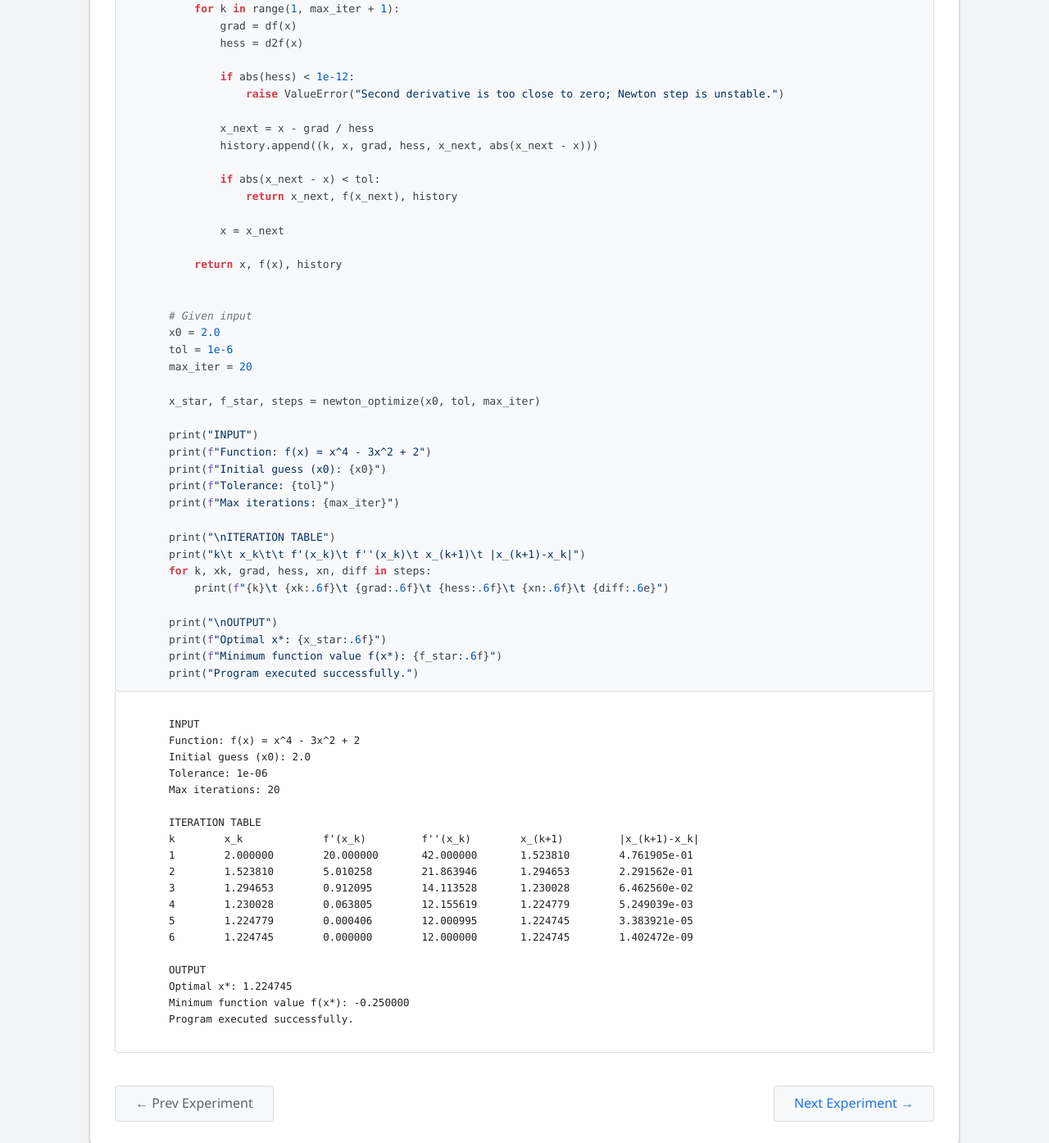
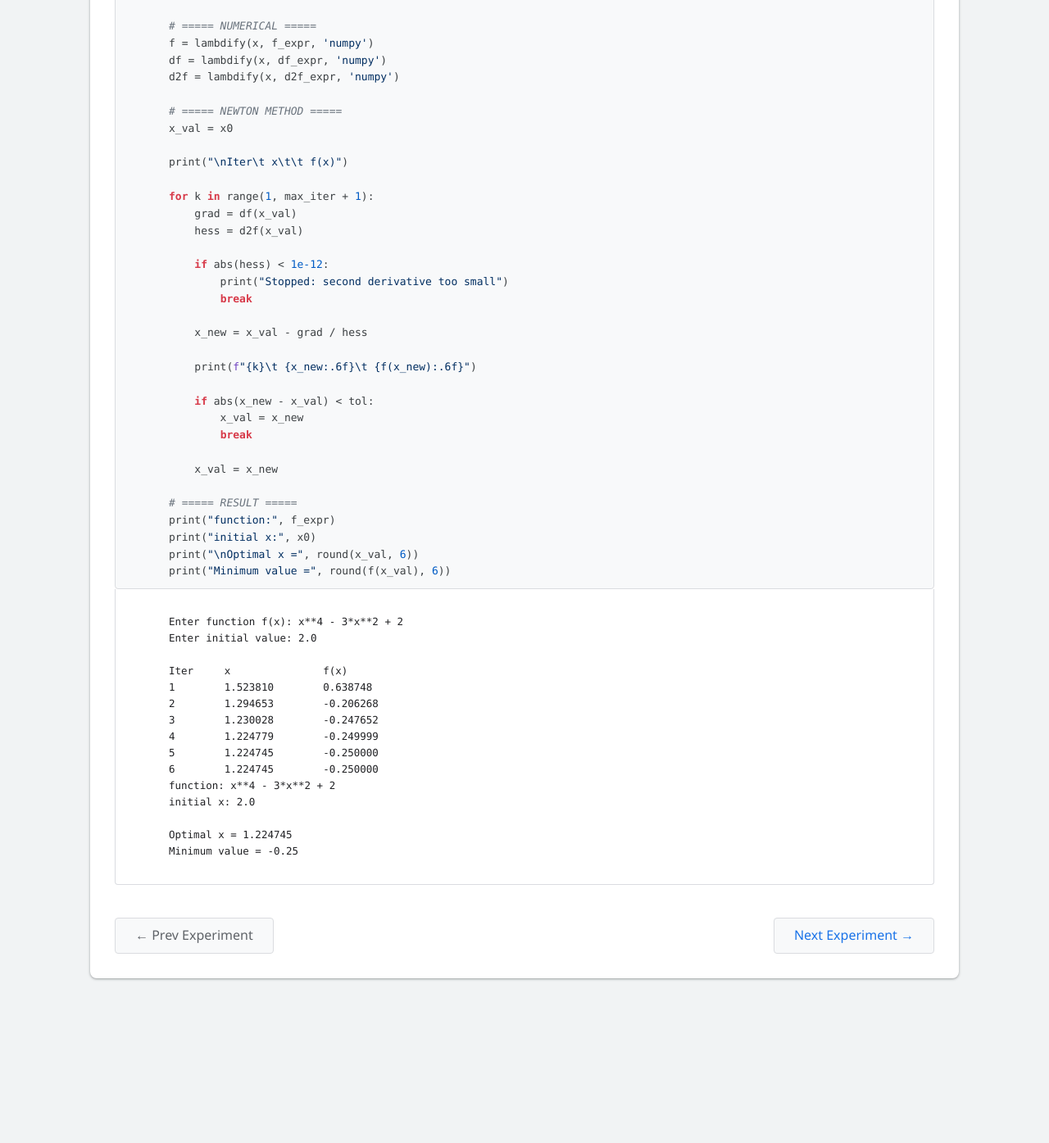
Before and after one commit to bharathsahu06/OTML-lab, a plain HTML site: page experiments/exp2.html in a window 1280 px wide. Shown: the part 3571-4966 px from the top of the page at 82% size. After the commit the page ends 4815 px from the top, so only its background shows below. Drawn offline with nearby package versions, Linux system fonts and the light colour scheme.

Commit message:
exp 2 updated

```diff
--- a/experiments/exp2.html
+++ b/experiments/exp2.html
@@ -119,83 +119,73 @@
                 <div class="section-title">8) Python Implementation & Output</div>
                 <div class="code-block">
 <span class="keyword">import</span> numpy <span class="keyword">as</span> np
+<span class="keyword">from</span> sympy <span class="keyword">import</span> symbols, diff, lambdify, sympify
 
-<span class="comment"># Function and derivatives</span>
+<span class="comment"># Symbol</span>
+x = symbols(<span class="string">'x'</span>)
 
-<span class="keyword">def</span> <span class="function">f</span>(x):
-    <span class="keyword">return</span> x**<span class="number">4</span> - <span class="number">3</span>*x**<span class="number">2</span> + <span class="number">2</span>
+<span class="comment"># ===== INPUT =====</span>
+expr_input = input(<span class="string">"Enter function f(x): "</span>)
+x0 = float(input(<span class="string">"Enter initial value: "</span>))
 
-<span class="keyword">def</span> <span class="function">df</span>(x):
-    <span class="keyword">return</span> <span class="number">4</span>*x**<span class="number">3</span> - <span class="number">6</span>*x
-
-<span class="keyword">def</span> <span class="function">d2f</span>(x):
-    <span class="keyword">return</span> <span class="number">12</span>*x**<span class="number">2</span> - <span class="number">6</span>
-
-
-<span class="keyword">def</span> <span class="function">newton_optimize</span>(x0, tol=<span class="number">1e-6</span>, max_iter=<span class="number">20</span>):
-    x = float(x0)
-    history = []
-
-    <span class="keyword">for</span> k <span class="keyword">in</span> range(<span class="number">1</span>, max_iter + <span class="number">1</span>):
-        grad = df(x)
-        hess = d2f(x)
-
-        <span class="keyword">if</span> abs(hess) < <span class="number">1e-12</span>:
-            <span class="keyword">raise</span> ValueError(<span class="string">"Second derivative is too close to zero; Newton step is unstable."</span>)
-
-        x_next = x - grad / hess
-        history.append((k, x, grad, hess, x_next, abs(x_next - x)))
-
-        <span class="keyword">if</span> abs(x_next - x) < tol:
-            <span class="keyword">return</span> x_next, f(x_next), history
-
-        x = x_next
-
-    <span class="keyword">return</span> x, f(x), history
-
-
-<span class="comment"># Given input</span>
-x0 = <span class="number">2.0</span>
+<span class="comment"># Defaults</span>
 tol = <span class="number">1e-6</span>
 max_iter = <span class="number">20</span>
 
-x_star, f_star, steps = newton_optimize(x0, tol, max_iter)
+<span class="comment"># ===== SYMBOLIC =====</span>
+f_expr = sympify(expr_input)
+df_expr = diff(f_expr, x)
+d2f_expr = diff(df_expr, x)
 
-print(<span class="string">"INPUT"</span>)
-print(<span class="function">f</span><span class="string">"Function: f(x) = x^4 - 3x^2 + 2"</span>)
-print(<span class="function">f</span><span class="string">"Initial guess (x0): </span>{x0}<span class="string">"</span>)
-print(<span class="function">f</span><span class="string">"Tolerance: </span>{tol}<span class="string">"</span>)
-print(<span class="function">f</span><span class="string">"Max iterations: </span>{max_iter}<span class="string">"</span>)
+<span class="comment"># ===== NUMERICAL =====</span>
+f = lambdify(x, f_expr, <span class="string">'numpy'</span>)
+df = lambdify(x, df_expr, <span class="string">'numpy'</span>)
+d2f = lambdify(x, d2f_expr, <span class="string">'numpy'</span>)
 
-print(<span class="string">"\nITERATION TABLE"</span>)
-print(<span class="string">"k\t x_k\t\t f'(x_k)\t f''(x_k)\t x_(k+1)\t |x_(k+1)-x_k|"</span>)
-<span class="keyword">for</span> k, xk, grad, hess, xn, diff <span class="keyword">in</span> steps:
-    print(<span class="function">f</span><span class="string">"</span>{k}<span class="string">\t </span>{xk:<span class="number">.6</span>f}<span class="string">\t </span>{grad:<span class="number">.6</span>f}<span class="string">\t </span>{hess:<span class="number">.6</span>f}<span class="string">\t </span>{xn:<span class="number">.6</span>f}<span class="string">\t </span>{diff:<span class="number">.6</span>e}<span class="string">"</span>)
+<span class="comment"># ===== NEWTON METHOD =====</span>
+x_val = x0
 
-print(<span class="string">"\nOUTPUT"</span>)
-print(<span class="function">f</span><span class="string">"Optimal x*: </span>{x_star:<span class="number">.6</span>f}<span class="string">"</span>)
-print(<span class="function">f</span><span class="string">"Minimum function value f(x*): </span>{f_star:<span class="number">.6</span>f}<span class="string">"</span>)
-print(<span class="string">"Program executed successfully."</span>)</div>
+print(<span class="string">"\nIter\t x\t\t f(x)"</span>)
+
+<span class="keyword">for</span> k <span class="keyword">in</span> range(<span class="number">1</span>, max_iter + <span class="number">1</span>):
+    grad = df(x_val)
+    hess = d2f(x_val)
+
+    <span class="keyword">if</span> abs(hess) < <span class="number">1e-12</span>:
+        print(<span class="string">"Stopped: second derivative too small"</span>)
+        <span class="keyword">break</span>
+
+    x_new = x_val - grad / hess
+
+    print(<span class="function">f</span><span class="string">"{k}\t {x_new:.6f}\t {f(x_new):.6f}"</span>)
+
+    <span class="keyword">if</span> abs(x_new - x_val) < tol:
+        x_val = x_new
+        <span class="keyword">break</span>
+
+    x_val = x_new
+
+<span class="comment"># ===== RESULT =====</span>
+print(<span class="string">"function:"</span>, f_expr)
+print(<span class="string">"initial x:"</span>, x0)
+print(<span class="string">"\nOptimal x ="</span>, round(x_val, <span class="number">6</span>))
+print(<span class="string">"Minimum value ="</span>, round(f(x_val), <span class="number">6</span>))</div>
                 <div class="output-block">
-INPUT
-Function: f(x) = x^4 - 3x^2 + 2
-Initial guess (x0): 2.0
-Tolerance: 1e-06
-Max iterations: 20
+Enter function f(x): x**4 - 3*x**2 + 2
+Enter initial value: 2.0
 
-ITERATION TABLE
-k	 x_k		 f'(x_k)	 f''(x_k)	 x_(k+1)	 |x_(k+1)-x_k|
-1	 2.000000	 20.000000	 42.000000	 1.523810	 4.761905e-01
-2	 1.523810	 5.010258	 21.863946	 1.294653	 2.291562e-01
-3	 1.294653	 0.912095	 14.113528	 1.230028	 6.462560e-02
-4	 1.230028	 0.063805	 12.155619	 1.224779	 5.249039e-03
-5	 1.224779	 0.000406	 12.000995	 1.224745	 3.383921e-05
-6	 1.224745	 0.000000	 12.000000	 1.224745	 1.402472e-09
+Iter	 x		 f(x)
+1	 1.523810	 0.638748
+2	 1.294653	 -0.206268
+3	 1.230028	 -0.247652
+4	 1.224779	 -0.249999
+5	 1.224745	 -0.250000
+6	 1.224745	 -0.250000
+function: x**4 - 3*x**2 + 2
+initial x: 2.0
 
-OUTPUT
-Optimal x*: 1.224745
-Minimum function value f(x*): -0.250000
-Program executed successfully.
+Optimal x = 1.224745
+Minimum value = -0.25
                 </div>
             </div>
 
```
